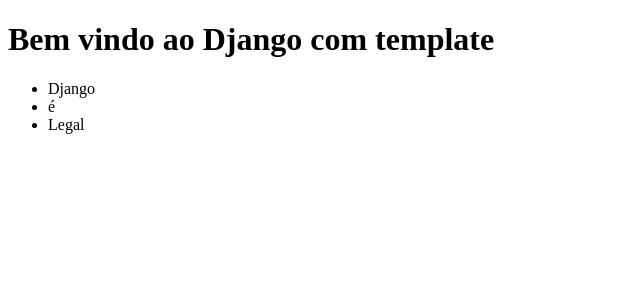
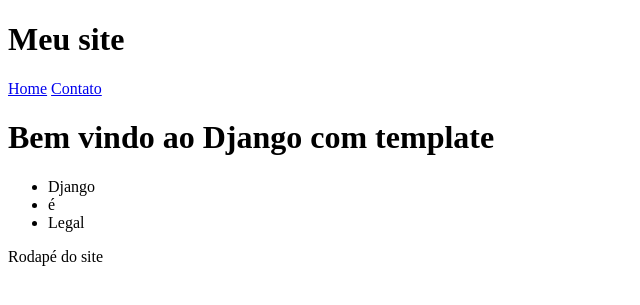
Before and after one commit to diegorhcp89/py_Django, a Django app: page /home/ in a window 1280 px wide. Shown: the top 305 px of the page, without its empty margins (0-640 px from the left). Run offline with Django 5.2, Linux system fonts and the light colour scheme.

Commit message:
Herança de Teḿplate no Django

```diff
--- /dev/null
+++ b/DJANGO/projeto_1/meu_app/templates/base.html
@@ -0,0 +1,23 @@
+    <!DOCTYPE html>
+    <html lang="en">
+    <head>
+        <meta charset="UTF-8">
+        <meta name="viewport" content="width=device-width, initial-scale=1.0">
+        <title>{% block title %}Meu Site{% endblock %}</title>
+    </head>
+    <body>
+        <header>
+            <h1>Meu site</h1>
+            <nav>
+                <a href="/">Home</a>
+                <a href="/contact">Contato</a>
+            </nav>
+        </header>
+        <main>
+            {% block content%}{% endblock %}
+        </main>
+        <footer>
+            <p>Rodapé do site</p>
+        </footer>
+    </body>
+    </html>
--- a/DJANGO/projeto_1/meu_app/templates/home.html
+++ b/DJANGO/projeto_1/meu_app/templates/home.html
@@ -1,16 +1,12 @@
-<!DOCTYPE html>
-<html lang="en">
-<head>
-    <meta charset="UTF-8">
-    <meta name="viewport" content="width=device-width, initial-scale=1.0">
-    <title>Document</title>
-</head>
-<body>
+{% extends 'base.html' %}
+
+{%block title%}Pagina Inicial {% endblock %}
+
+{% block content %}
 <h1>Bem vindo ao Django com template</h1>
 <ul>
     <li>Django</li>
     <li>é</li>
     <li>Legal</li>
 </ul>
-</body>
-</html>
+{% endblock %}
```
Lines whose indentation alone changed are shown as unchanged.
